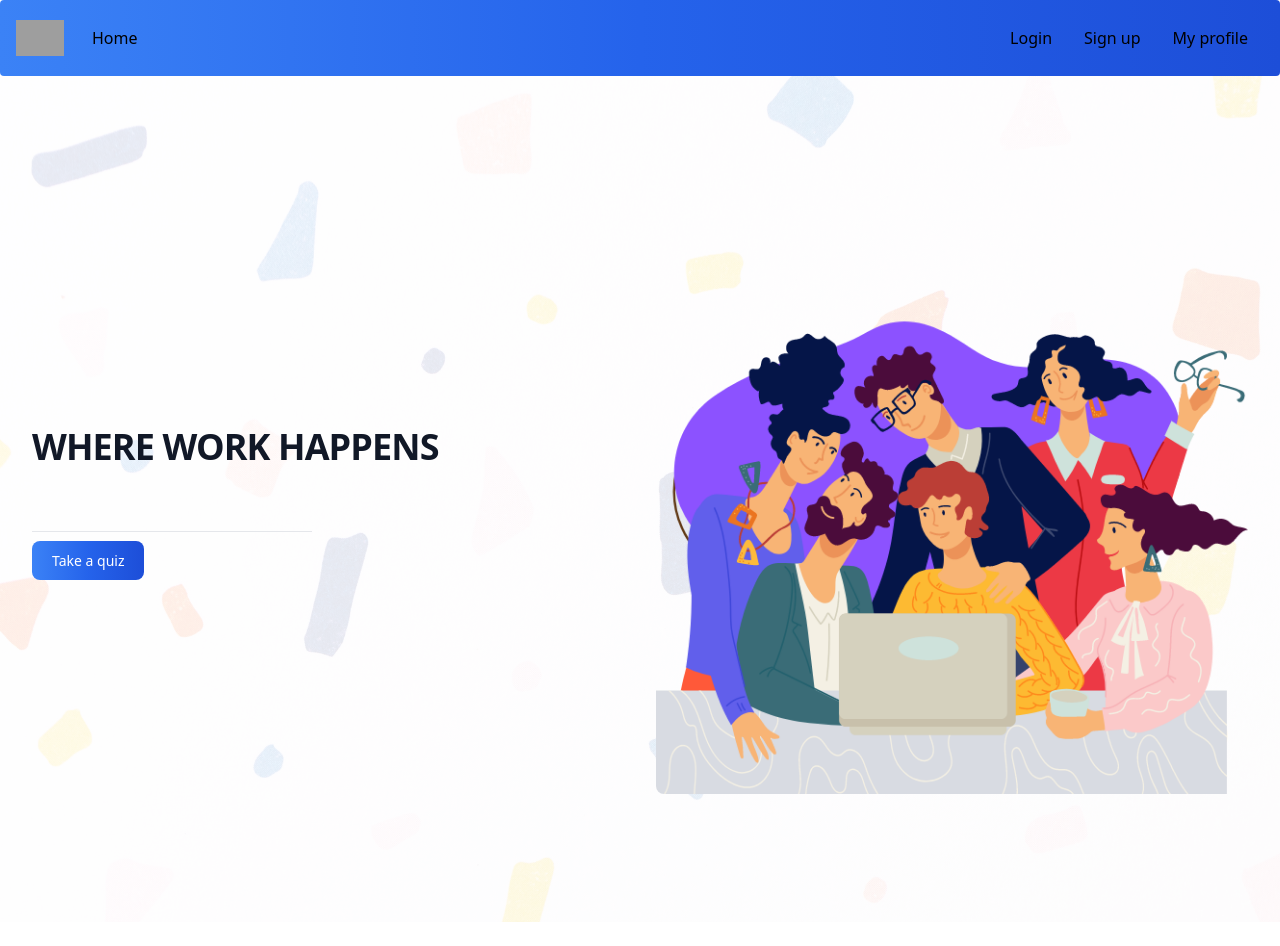
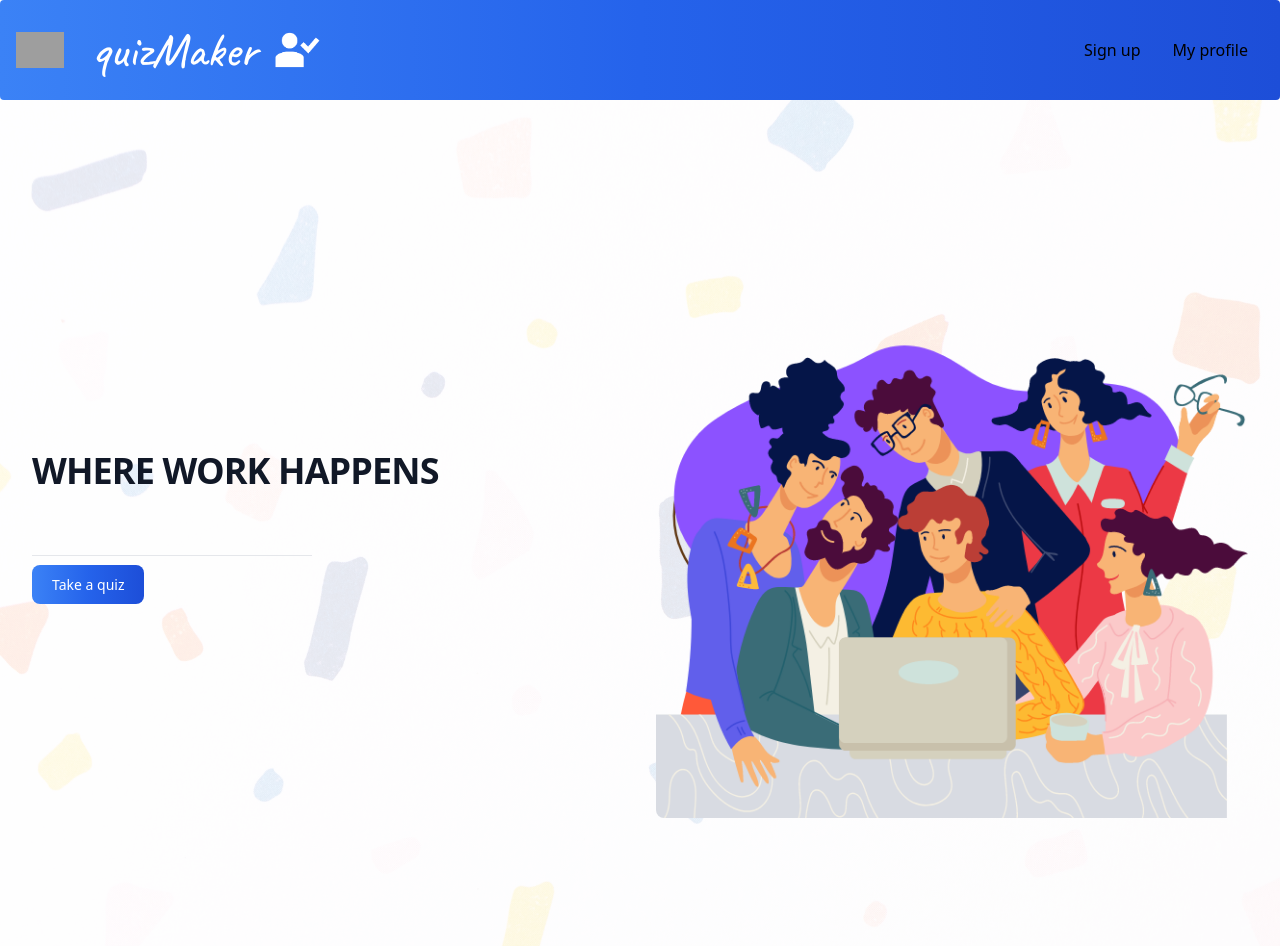
Before and after one commit to enanesh/quizmaker, a React (Create React App) app in the folder client/: page / in a window 1280 px wide. Before the commit the page ends 922 px from the top, so only its background shows below. Built offline with nearby package versions, Linux system fonts and the light colour scheme; grey boxes are pictures that could not be loaded.

Commit message:
Installs react-icons in the client folder, adds the logo1.png that creates the logo in the navBar component

```diff
--- a/client/src/components/Navbar.js
+++ b/client/src/components/Navbar.js
@@ -4,26 +4,23 @@ import { Link } from 'react-router-dom';
 const AppNavbar = () => {
     return (
 
-        <nav className="bg-gradient-to-r from-blue-500 via-blue-600 to-blue-700 hover:bg-gradient-to-br px-2 sm:px-4 py-2.5 rounded ">
-        <div className="container flex flex-wrap items-center justify-between mx-auto">
-            <a href="/" className="flex items-center">
-                <img src="./logo.png" className="h-6 mr-3 sm:h-9" alt="Logo" />
-                <ul className="flex flex-col p-4 mt-4 md:flex-row md:space-x-8 md:mt-0 md:text-md md:font-medium md:border-0">
+        <nav class="bg-gradient-to-r from-blue-500 via-blue-600 to-blue-700 hover:bg-gradient-to-br px-2 sm:px-4 py-2.5 rounded ">
+        <div class="container flex flex-wrap items-center justify-between mx-auto">
+            <a href="/" class="flex items-center">
+                <img src="./logo.png" class="h-6 mr-3 sm:h-9" alt="Logo" />
+                <ul class="flex flex-col p-4 mt-4 md:flex-row md:space-x-8 md:mt-0 md:text-md md:font-medium md:border-0">
                 <li>
-                <a href="/" className="block py-2 pl-3 pr-4 text-white-700 rounded hover:bg-white-100 md:hover:bg-transparent md:border-0 md:hover:text-blue-700 md:p-0 md:dark:hover:text-white dark:hover:bg-gray-700 dark:hover:text-white md:dark:hover:bg-transparent">Home</a>
+                            <a href="/" class="font-signature text-5xl  block py-2 pl-3 pr-4 text-white rounded hover:bg-white-100 md:hover:bg-transparent md:border-0 md:hover:text-blue-700 md:p-0 md:dark:hover:text-white dark:hover:bg-gray-700 dark:hover:text-white md:dark:hover:bg-transparent">quizMaker </a>
                 </li>
             </ul>
-
+                <img src="./logo1.png" class="h-6 mr-3 sm:h-12 " alt="Logo" />
             </a>
-            <button data-collapse-toggle="navbar-default" type="button" className="inline-flex items-center p-2 ml-3 text-sm text-gray-500 rounded-lg md:hidden hover:bg-gray-100 focus:outline-none focus:ring-2 focus:ring-gray-200 dark:text-gray-400 dark:hover:bg-gray-700 dark:focus:ring-gray-600" aria-controls="navbar-default" aria-expanded="false">
-            <span className="sr-only">Open main menu</span>
-            <svg className="w-6 h-6" aria-hidden="true" fill="currentColor" viewBox="0 0 20 20" xmlns="http://www.w3.org/2000/svg"><path fill-rule="evenodd" d="M3 5a1 1 0 011-1h12a1 1 0 110 2H4a1 1 0 01-1-1zM3 10a1 1 0 011-1h12a1 1 0 110 2H4a1 1 0 01-1-1zM3 15a1 1 0 011-1h12a1 1 0 110 2H4a1 1 0 01-1-1z" clip-rule="evenodd"></path></svg>
+            <button data-collapse-toggle="navbar-default" type="button" class="inline-flex items-center p-2 ml-3 text-sm text-gray-500 rounded-lg md:hidden hover:bg-gray-100 focus:outline-none focus:ring-2 focus:ring-gray-200 dark:text-gray-400 dark:hover:bg-gray-700 dark:focus:ring-gray-600" aria-controls="navbar-default" aria-expanded="false">
+            <span class="sr-only">Open main menu</span>
+            <svg class="w-6 h-6" aria-hidden="true" fill="currentColor" viewBox="0 0 20 20" xmlns="http://www.w3.org/2000/svg"><path fill-rule="evenodd" d="M3 5a1 1 0 011-1h12a1 1 0 110 2H4a1 1 0 01-1-1zM3 10a1 1 0 011-1h12a1 1 0 110 2H4a1 1 0 01-1-1zM3 15a1 1 0 011-1h12a1 1 0 110 2H4a1 1 0 01-1-1z" clip-rule="evenodd"></path></svg>
             </button>
-            <div className="hidden w-full md:block md:w-auto" id="navbar-default">
-            <ul className="flex flex-col p-4 mt-4 md:flex-row md:space-x-8 md:mt-0 md:text-md md:font-medium md:border-0">
-                <li>
-                <a href="#" className="block py-2 pl-3 pr-4 text-white-700 rounded hover:bg-white-100 md:hover:bg-transparent md:border-0 md:hover:text-blue-700 md:p-0 md:dark:hover:text-white dark:hover:bg-gray-700 dark:hover:text-white md:dark:hover:bg-transparent">Login</a>
-                </li>
+            <div class="hidden w-full md:block md:w-auto" id="navbar-default">
+            <ul class="flex flex-col p-4 mt-4 md:flex-row md:space-x-8 md:mt-0 md:text-md md:font-medium md:border-0">
                 <li>
                 <a href="#" className="block py-2 pl-3 pr-4 text-white-700 rounded hover:bg-white-100 md:hover:bg-transparent md:border-0 md:hover:text-blue-700 md:p-0 md:dark:hover:text-white dark:hover:bg-gray-700 dark:hover:text-white md:dark:hover:bg-transparent">Sign up</a>
                 </li>
--- a/client/src/components/PasswordForm.js
+++ b/client/src/components/PasswordForm.js
@@ -1,4 +1,5 @@
 import React from 'react'
+
 
 const PasswordForm = () => {
   return (
```
Also changed, not shown: client/public/logo1.png (added), client/src/confettiBg.png (deleted).
